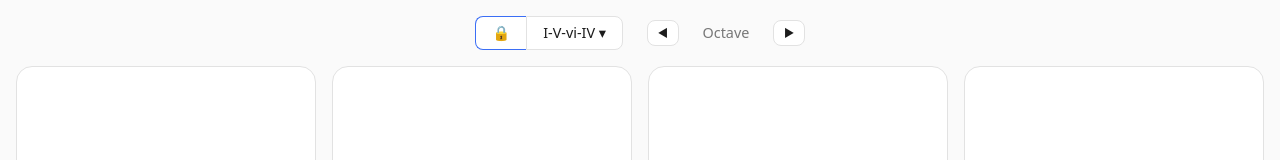
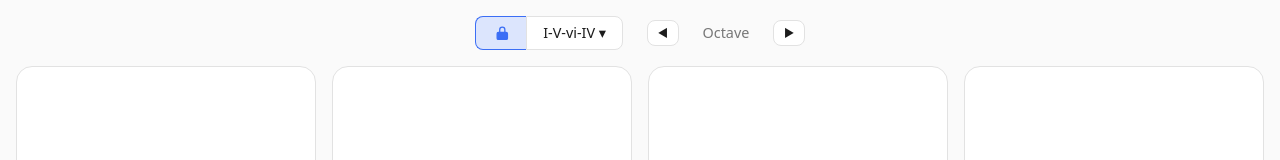
Before and after one commit to caxco93/chordgen, a Vue app: page / in a window 1280 px wide. Shown: the top 160 px of the page. Built offline with nearby package versions, Linux system fonts and the light colour scheme.

Commit message:
Tint the locked state and draw the padlock as an SVG

```diff
--- a/src/components/ProgressionControl.vue
+++ b/src/components/ProgressionControl.vue
@@ -42,7 +42,14 @@ function submitCustom() {
         :title="locked ? 'Choosing a chord changes the others to match' : 'Chords can be chosen independently'"
         @click="locked = !locked"
       >
-        {{ locked ? '🔒' : '🔓' }}
+        <!--
+          A padlock. Unlocking swings the shackle open 180 degrees about its left leg (a flip
+          about x=12), so it ends up beside the body rather than over it.
+        -->
+        <svg viewBox="0 0 28 24" width="18" height="16" aria-hidden="true">
+          <path class="shackle" :class="{ open: !locked }" d="M12 11V7a4 4 0 0 1 8 0v4" />
+          <rect class="body" x="8" y="11" width="16" height="11" rx="2" />
+        </svg>
       </button>
       <button type="button" class="current" aria-haspopup="listbox" :aria-expanded="open" @click="open = !open">
         {{ current }} ▾
@@ -90,7 +97,31 @@ function submitCustom() {
   border-right-width: 0;
 }
 
+.lock svg {
+  display: block;
+  fill: none;
+  stroke: currentColor;
+  stroke-width: 2;
+  stroke-linecap: round;
+}
+
+.lock .body {
+  fill: currentColor;
+}
+
+.shackle {
+  transform-box: view-box;
+  transform-origin: 12px 0;
+  transition: transform 0.2s;
+}
+
+.shackle.open {
+  transform: scaleX(-1);
+}
+
 .lock[aria-pressed='true'] {
+  color: var(--accent);
+  background: color-mix(in srgb, var(--accent) 18%, var(--surface));
   border-color: var(--accent);
 }
 
```
